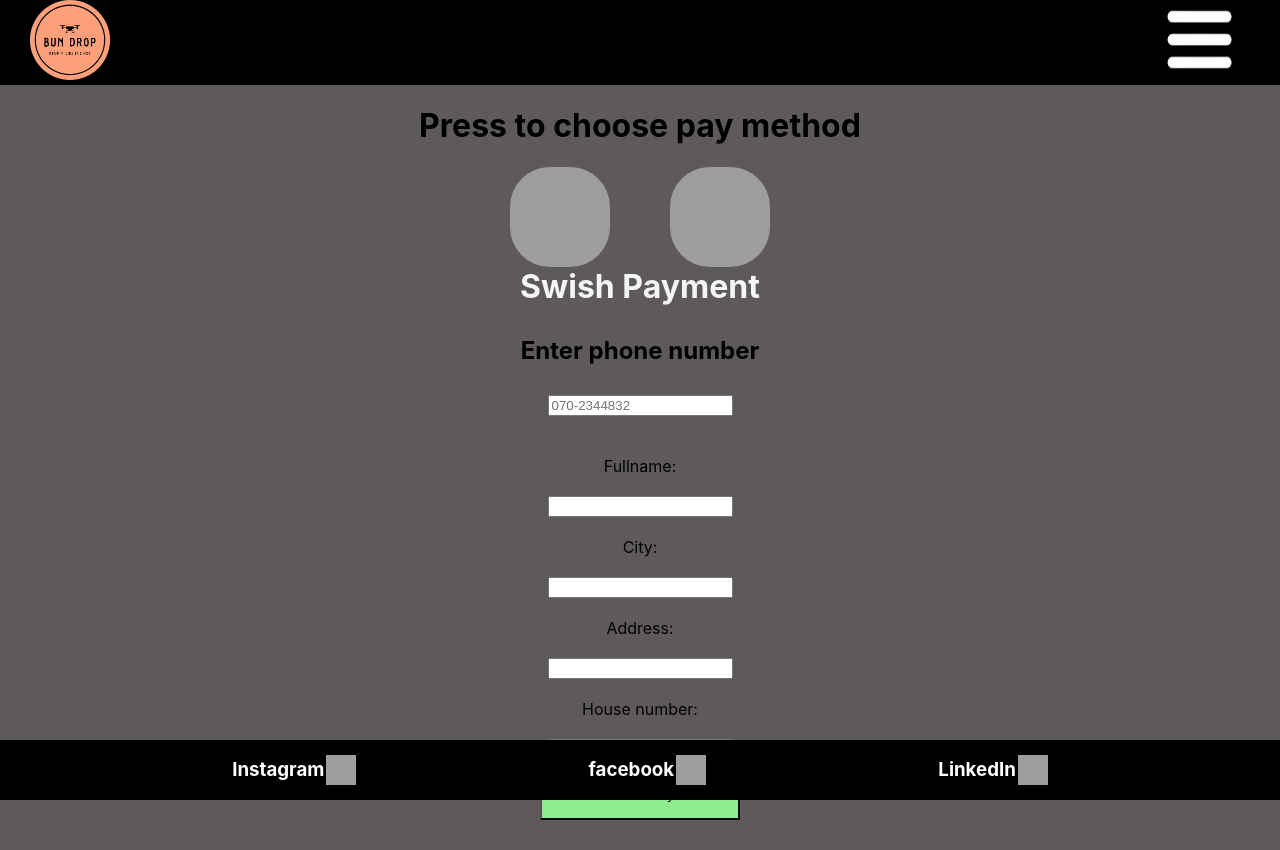
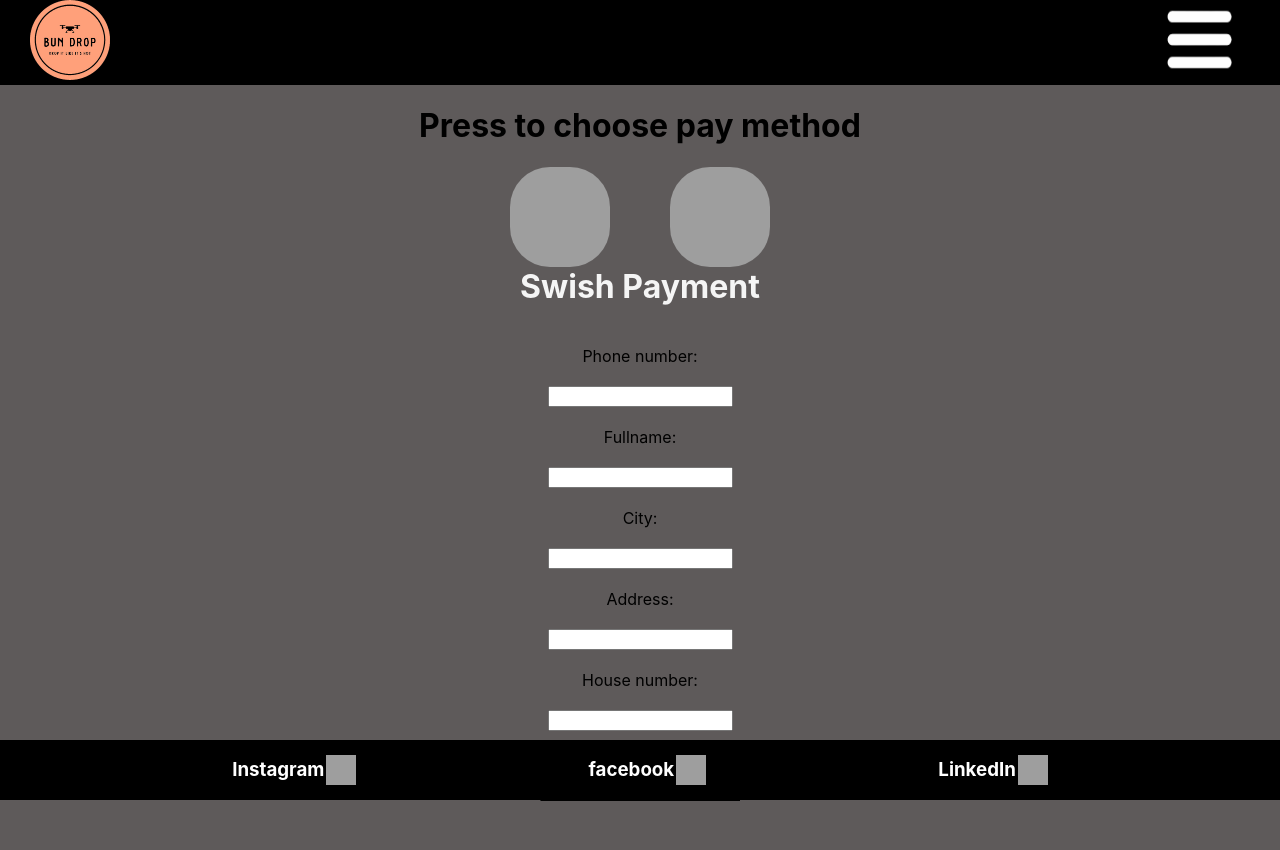
Before and after one commit to Jontzey/bundrop, a React (Create React App) app: page /payment in a window 1280 px wide. Both pictures are taken after a click on the picture 560 px from the left and 216 px from the top of the page. After the commit the page ends 801 px from the top, so only its background shows below. Built offline with nearby package versions, Linux system fonts and the light colour scheme; grey boxes are pictures that could not be loaded.

Commit message:
Better ui in swish component

```diff
--- a/src/components/SwishPay.jsx
+++ b/src/components/SwishPay.jsx
@@ -6,7 +6,7 @@ function SwishPay() {
 
     const [SwishNumber, SetNumber] = useState("");
     const [confirm, setConfirm] = useState(false);
-    const [isPhoneNumber, setIsPhone] = useState(false);
+    const [isPhoneNumber, setIsPhone] = useState("");
     const [isPayed, setIsPayed] = useState(false);
 
 
@@ -31,29 +31,13 @@ function SwishPay() {
         console.log(finalOrder);
     },[])
 
-    function SetCondition(e){
 
-        SetNumber(e);
-        console.log(SwishNumber)
-    }
-    function submitSwish() {
-        if(SwishNumber.length < 9) {
-            setIsPhone(true);
-            if(confirm === true){
-                setConfirm(false);
-            }
-        }
-        else {
-            setConfirm(true);
+    function handleSubmit(event) {
 
-            if(isPhoneNumber === true){
-                setIsPhone(false);
-            }
+        // används för att stoppa den vanliga handlingen som normalt sett skulle ske när ett event inträffar. I en formulärsituation används det för att förhindra att formuläret skickas och att sidan laddas om. Istället kan du använda JavaScript-kod för att hantera inskickandet på ett anpassat sätt, till exempel genom att validera data eller göra en API-förfrågan.
+        // event.preventDefault();
 
-        }
-    }
-    function AdmitPay() {
-        setConfirm(false);
+
         let currentTime = new Date();
         let mintime = 20;
         let maxtime = 60;
@@ -69,10 +53,9 @@ function SwishPay() {
             'Content-Type': 'application/json'
             },
           body: JSON.stringify({DeliverTime:delivirytime.toLocaleTimeString(),
-                Number:SwishNumber,
+                Number:isPhoneNumber,
                 Order:Orders,
                 Name:fullname,
-                Email:email,
                 Adress:adress,
                 City:city,
                 HouseNumber:houseNumber,})
@@ -80,17 +63,19 @@ function SwishPay() {
         localStorage.clear();
         setIsPayed(true);
     }
-    function CancelPay() {
-        setConfirm(false);
-    }
+
     return ( <div style={{display:"flex", flexDirection:"column", alignItems:"center", gap:"10px"}}>
-        <h1 style={{color:"whitesmoke", margin:"0"}}>Swish Payment</h1>
-        <h2 style={{color:"black"}}>Enter phone number</h2>
-            <input onChange={(e) => {
-                SetCondition(e.target.value)
-            }} type='tel' placeholder='070-2344832' pattern="[0-9]{3}-[0-9]{2}-[0-9]{3}" required/>
 
-                                <form style={{display:"flex", flexDirection:"column", alignItems:"center", marginTop:"30px", gap:"20px"}}>
+                             <h1 style={{color:"whitesmoke", margin:"0"}}>Swish Payment</h1>
+            {
+                !isPayed ?(
+
+                                <form onSubmit={handleSubmit} style={{display:"flex", flexDirection:"column", alignItems:"center", marginTop:"30px", gap:"20px"}}>
+
+
+                                    <label>Phone number:</label>
+                                    <input type="text" required value={isPhoneNumber} onChange={(event) => setIsPhone(event.target.value)} />
+
                                     <label>Fullname:</label>
                                     <input type="text" required value={fullname} onChange={(event) => setFullname(event.target.value)} />
 
@@ -102,43 +87,9 @@ function SwishPay() {
 
                                     <label>House number:</label>
                                     <input type="text" required value={houseNumber} onChange={(event) => setHouseNumber(event.target.value)} />
+                                    <button style={{height:"50px", width:"200px",backgroundColor:"lightgreen"}} type='submit'>Submit Pay</button>
                                 </form>
 
-            <button style={{height:"50px", width:"200px", backgroundColor:"lightgreen"}} onClick={submitSwish}>Submit Pay</button>
-            {
-                !isPhoneNumber ? (
-                    <div>
-
-                    </div>
-                ): (
-                    <h3>The phone number you entered is to short</h3>
-
-                )
-            }
-            {
-                !confirm ?
-                (
-                    <div>
-
-                    </div>
-                )
-                :
-                (
-                    // THIS can also be like a modal !!!
-                    <div style={{display:"flex", backgroundColor:"grey", flexDirection:"column", borderRadius:"120px", marginTop:"20px", marginBottom:"100px"}}>
-                        <h1>Confirm payment</h1>
-                        <div style={{display:"flex", justifyContent:"space-evenly"}}>
-                            <button onClick={AdmitPay}>Pay</button>
-                            <button onClick={CancelPay}>Cancel</button>
-                        </div>
-                    </div>
-                )
-            }
-            {
-                !isPayed ?(
-                    <div>
-
-                    </div>
                 ):
                 (
                     <ConfirmedModal time={delivertime}/>
```
Also changed, not shown: BunDrop.json (line endings or trailing spaces).
